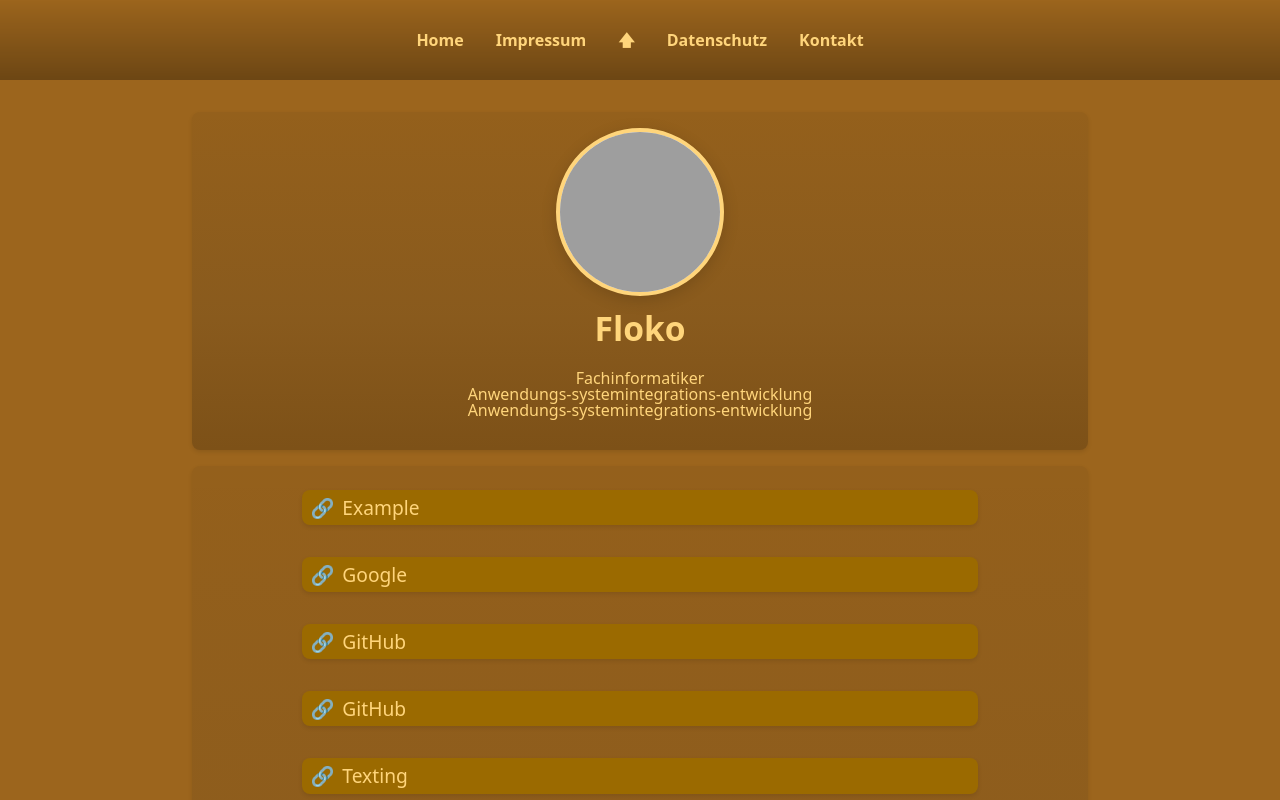
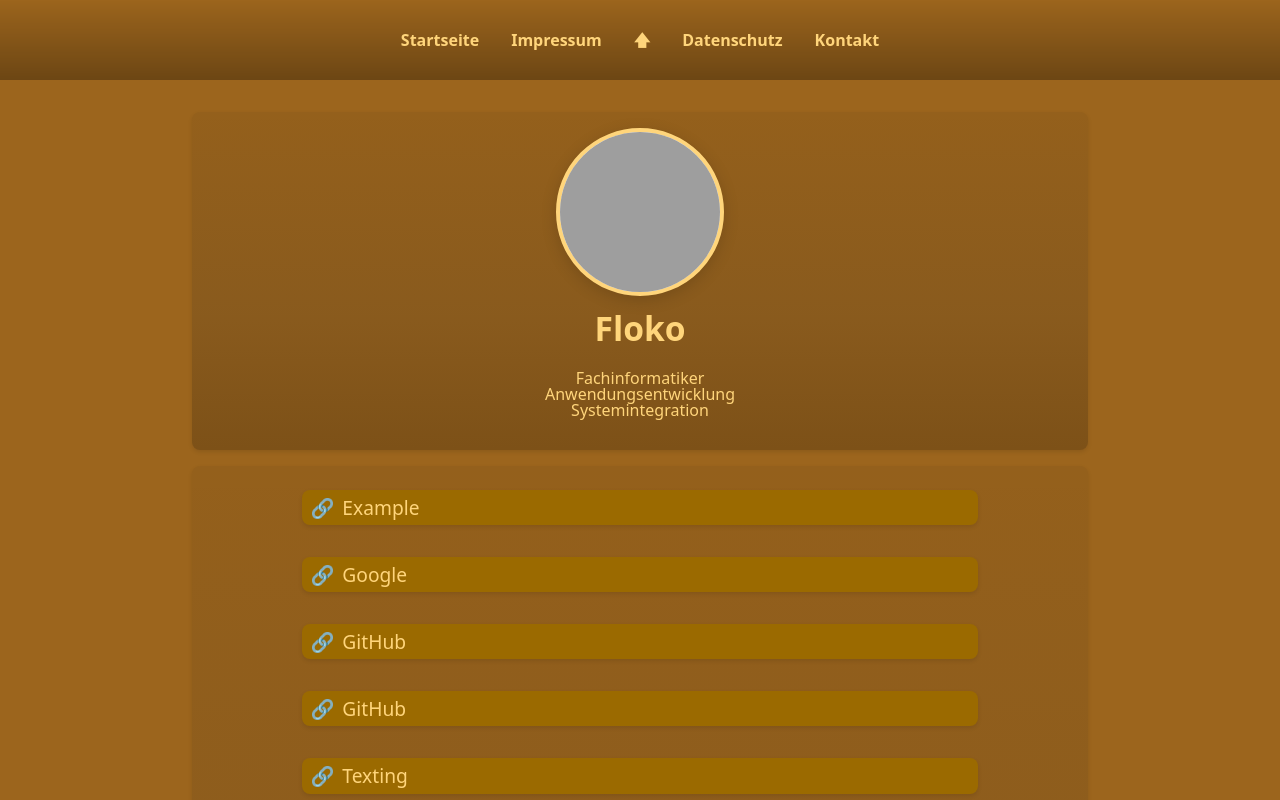
Before and after one commit to Pawgsy/profileLinks, a plain HTML site: page index.html in a window 1280 px wide. Shown: the top 800 px of the page. Drawn offline with nearby package versions, Linux system fonts and the light colour scheme; grey boxes are pictures that could not be loaded.

Commit message:
inconsistency correction & append Doculink

```diff
--- a/index.html
+++ b/index.html
@@ -176,7 +176,7 @@
     <header>
       <nav>
         <ul>
-          <li><a href="index.html">Home</a></li>
+          <li><a href="index.html">Startseite</a></li>
           <li><a href="./pages/imprint.html">Impressum</a></li>
           <li><a href="#">🡅</a></li>
           <li><a href="./pages/privacy.html">Datenschutz</a></li>
@@ -210,8 +210,8 @@
           <h1 id="name">Floko</h1>
           <div id="cardText">
             <p id="title">Fachinformatiker</p>
-            <p id="subtitle">Anwendungs-systemintegrations-entwicklung</p>
-            <p id="description">Anwendungs-systemintegrations-entwicklung</p>
+            <h2 id="subtitle">Anwendungsentwicklung</h2>
+            <p id="description">Systemintegration</p>
           </div>
         </section>
 
```
Also changed, not shown: pages/contact.html (+6 -0 lines), pages/imprint.html (+6 -1 lines), pages/privacy.html (+5 -0 lines).
